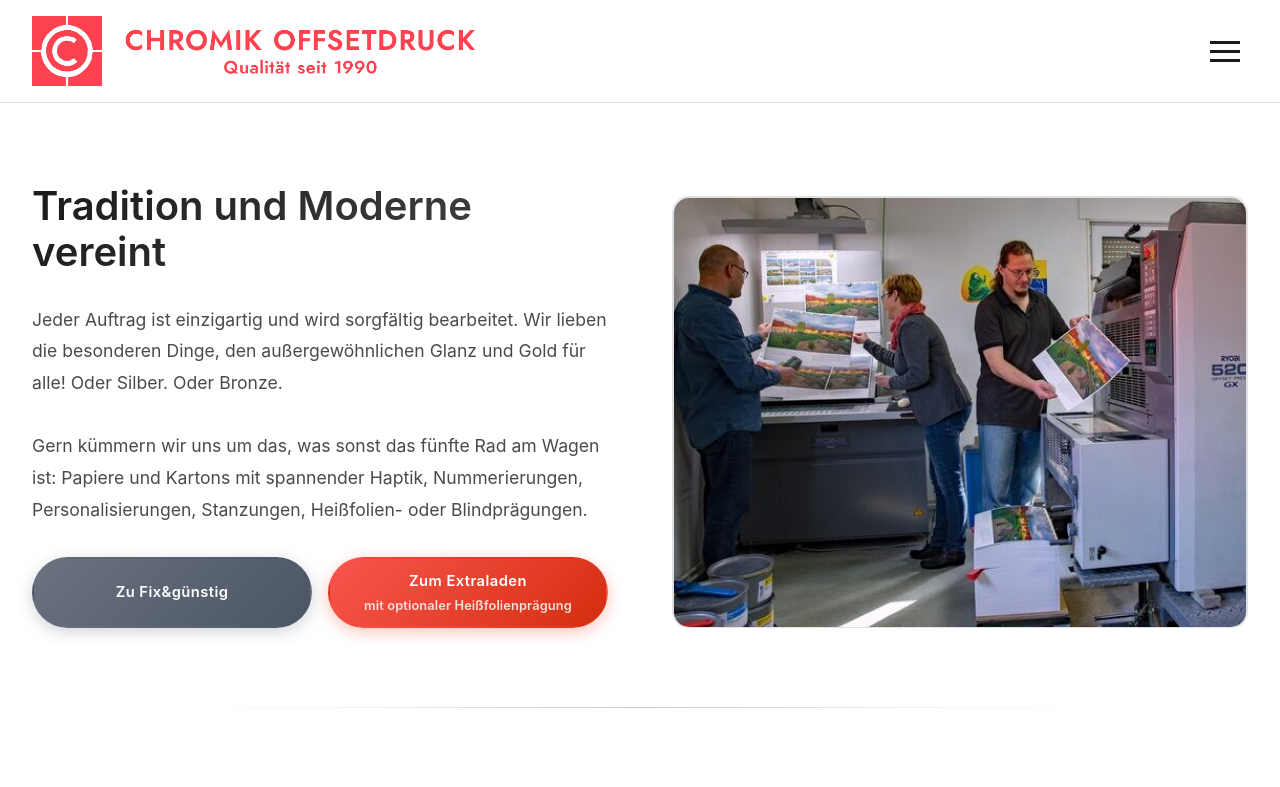
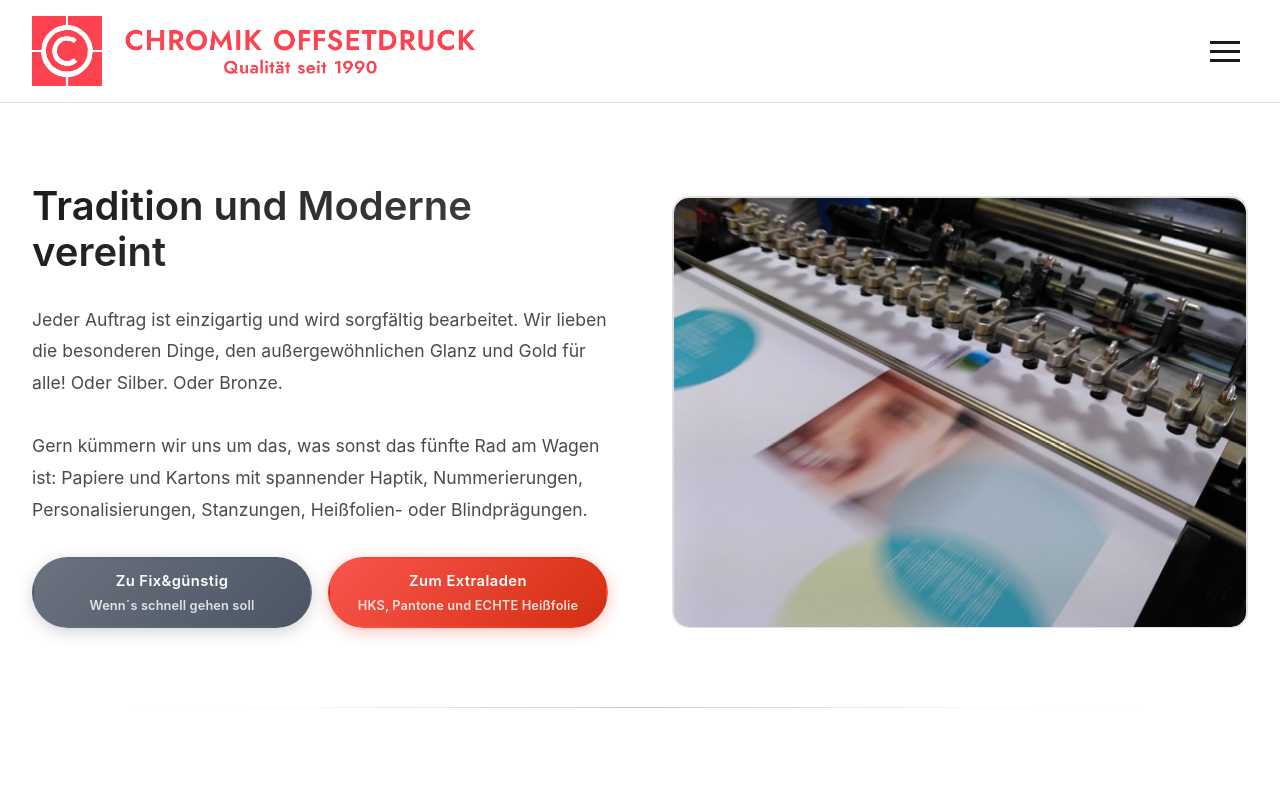
Before and after one commit to kuchromik/chromikoffsetdruck, a SvelteKit app: page / in a window 1280 px wide. Shown: the top 787 px of the page. Built offline with nearby package versions, Linux system fonts and the light colour scheme.

Commit message:
feat: update button hints and tooltips on Extraladen and Fix&günstig links for improved clarity

```diff
--- a/src/routes/+page.svelte
+++ b/src/routes/+page.svelte
@@ -13,8 +13,8 @@
 			useSlider: true,
 			sliderFolder: 'heroSlider',
 			buttons: [
-			{ text: 'Zu Fix&günstig', link: '/fixguenstig', variant: 'gray', tooltip: 'Standardprodukte im Digitaldruck online kalkulieren & direkt bestellen' },
-			{ text: 'Zum Extraladen', link: '/extraladen', hint: 'mit optionaler Heißfolienprägung', tooltip: 'Produkte im Offsetdruck mit Sonderfarben online kalkulieren & direkt bestellen' }
+			{ text: 'Zu Fix&günstig', link: '/fixguenstig', variant: 'gray', hint: 'Wenn´s schnell gehen soll', tooltip: 'Standardprodukte im Digitaldruck online kalkulieren & direkt bestellen' },
+			{ text: 'Zum Extraladen', link: '/extraladen', hint: 'HKS, Pantone und ECHTE Heißfolie', tooltip: 'Produkte im Offsetdruck mit Sonderfarben und Heißfolienprägung online kalkulieren & direkt bestellen' }
 			]
 		},
 		{
```
